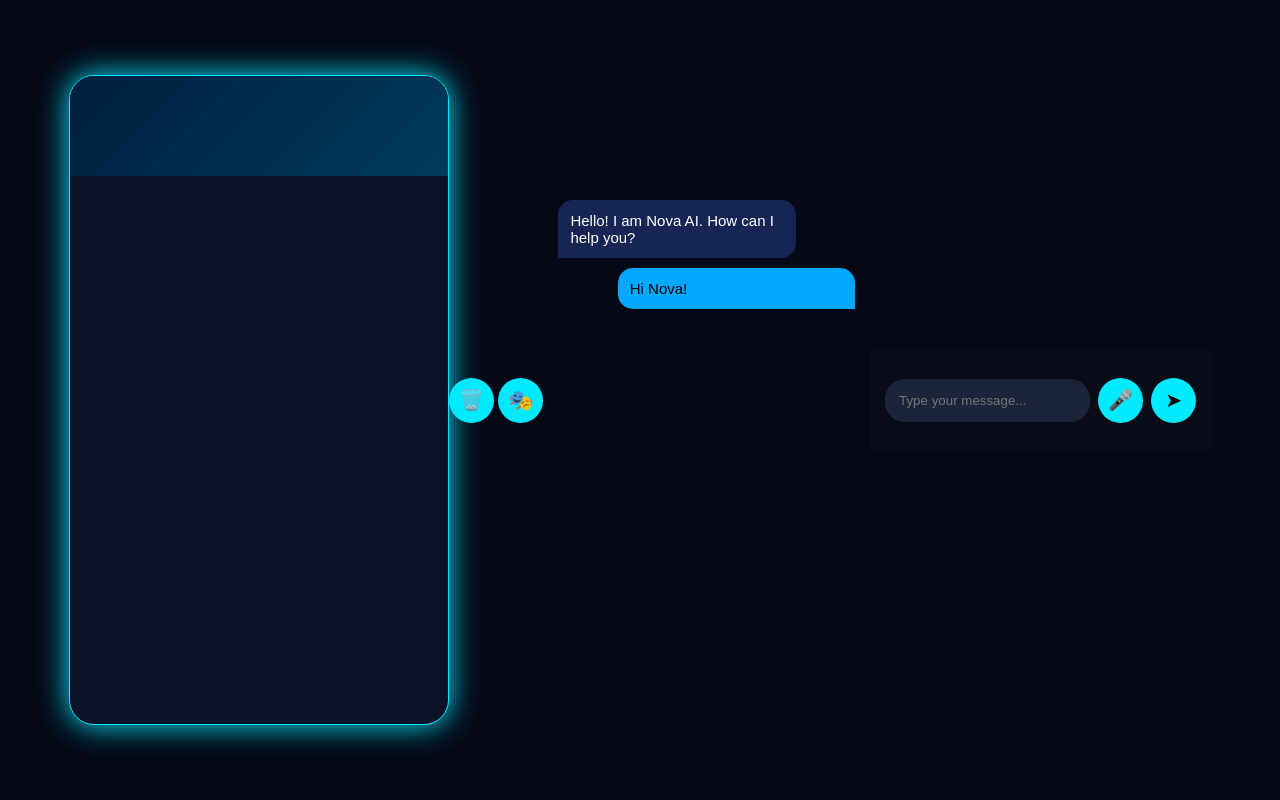
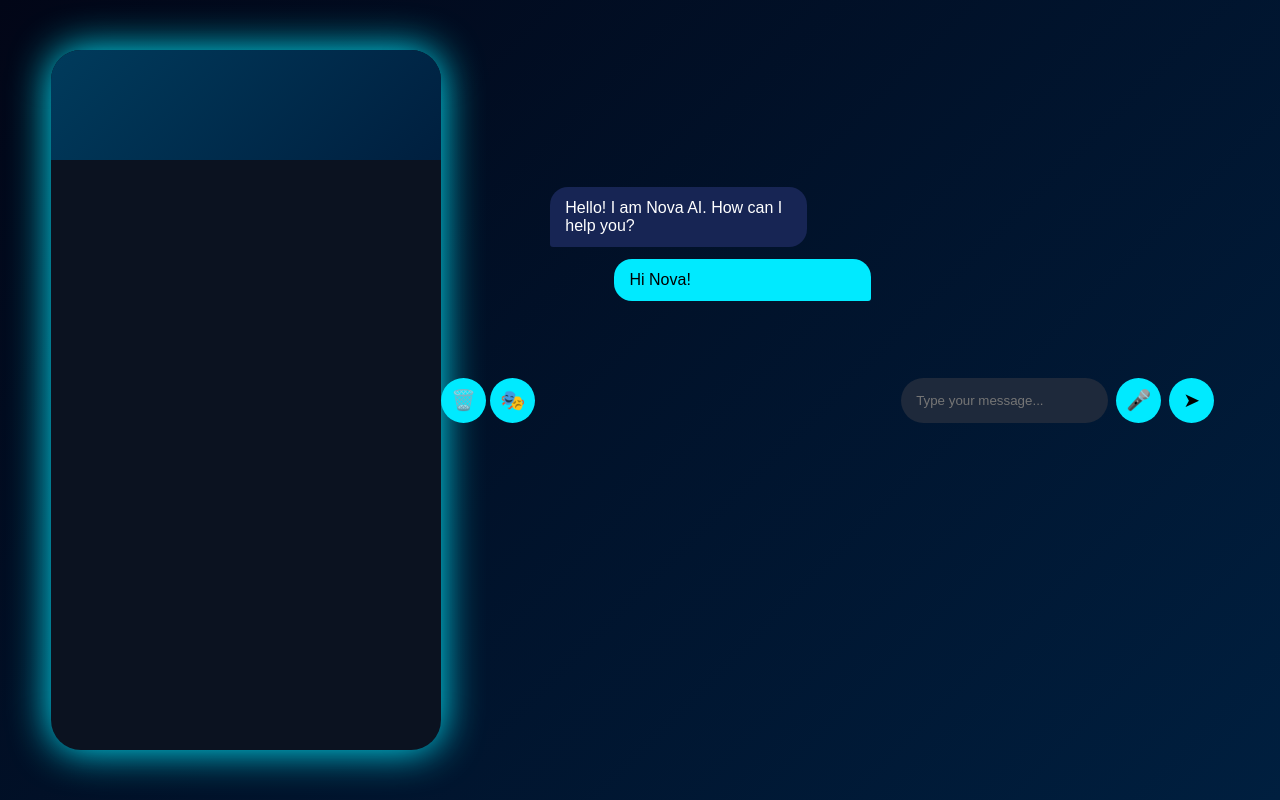
Before and after one commit to ayush5292singh-droid/AI-VOICE-ASSIS, a plain HTML site: page index.html in a window 1280 px wide. Drawn offline with Linux system fonts and the light colour scheme.

Commit message:
Update style.css

```diff
--- a/style.css
+++ b/style.css
@@ -2,12 +2,12 @@
 margin:0;
 padding:0;
 box-sizing:border-box;
-    font-family:Arial, sans-serif;
+font-family:Arial,sans-serif;
 }
 
 body{
 height:100vh;
-    background:#050816;
+background:linear-gradient(135deg,#020617,#001f3f);
 display:flex;
 justify-content:center;
 align-items:center;
@@ -16,107 +16,146 @@ body{
 
 
 .app{
-    width:380px;
-    height:650px;
-    background:#0d1326;
-    border-radius:25px;
+width:390px;
+height:700px;
+background:#0b1220;
+border-radius:30px;
 overflow:hidden;
-    box-shadow:0 0 30px #00eaff;
-    border:1px solid #00eaff;
+box-shadow:0 0 40px #00eaff;
 }
 
 
 header{
-    height:100px;
+height:110px;
 display:flex;
 align-items:center;
+padding:20px;
 gap:15px;
-    padding:20px;
-    background:linear-gradient(135deg,#001f3f,#003b5c);
+background:linear-gradient(135deg,#003b5c,#001f3f);
 }
 
 
 .logo{
-    font-size:45px;
+font-size:50px;
 }
 
 
 h1{
 color:#00eaff;
-    font-size:25px;
 }
 
 
 header p{
-    color:#aaa;
-    font-size:13px;
+color:#bbb;
 }
 
 
 
 #chat{
-    height:450px;
+height:480px;
 padding:15px;
 overflow-y:auto;
 }
 
 
 .message{
+padding:12px 15px;
+margin:12px 0;
 max-width:80%;
-    padding:12px;
-    margin:10px 0;
-    border-radius:15px;
-    font-size:15px;
+border-radius:18px;
+animation:show .3s;
 }
+
+
+@keyframes show{
+
+from{
+opacity:0;
+transform:translateY(20px);
+}
+
+to{
+opacity:1;
+transform:translateY(0);
+}
+
+}
+
 
 
 .ai{
 background:#172554;
-    border-bottom-left-radius:0;
+border-bottom-left-radius:3px;
 }
 
 
 .user{
-    background:#00a8ff;
+background:#00eaff;
 color:black;
 margin-left:auto;
-    border-bottom-right-radius:0;
+border-bottom-right-radius:3px;
 }
 
 
 
 .input-area{
-    height:100px;
+height:110px;
 display:flex;
 align-items:center;
 gap:8px;
 padding:15px;
-    background:#080c18;
 }
 
 
 input{
 flex:1;
-    padding:14px;
-    border-radius:20px;
+height:45px;
 border:none;
 outline:none;
-    background:#1b2438;
+border-radius:25px;
+padding:15px;
+background:#1e293b;
 color:white;
 }
 
 
 button{
+
 width:45px;
 height:45px;
 border-radius:50%;
 border:none;
+background:#00eaff;
 cursor:pointer;
-    background:#00eaff;
 font-size:20px;
+
+transition:.3s;
+
 }
 
 
 button:hover{
-    transform:scale(1.1);
+
+transform:scale(1.15);
+
 }
+
+
+
+@media(max-width:500px){
+
+.app{
+
+width:100%;
+height:100vh;
+border-radius:0;
+
+}
+
+#chat{
+
+height:75vh;
+
+}
+
+}
```
Lines whose indentation alone changed are shown as unchanged.
